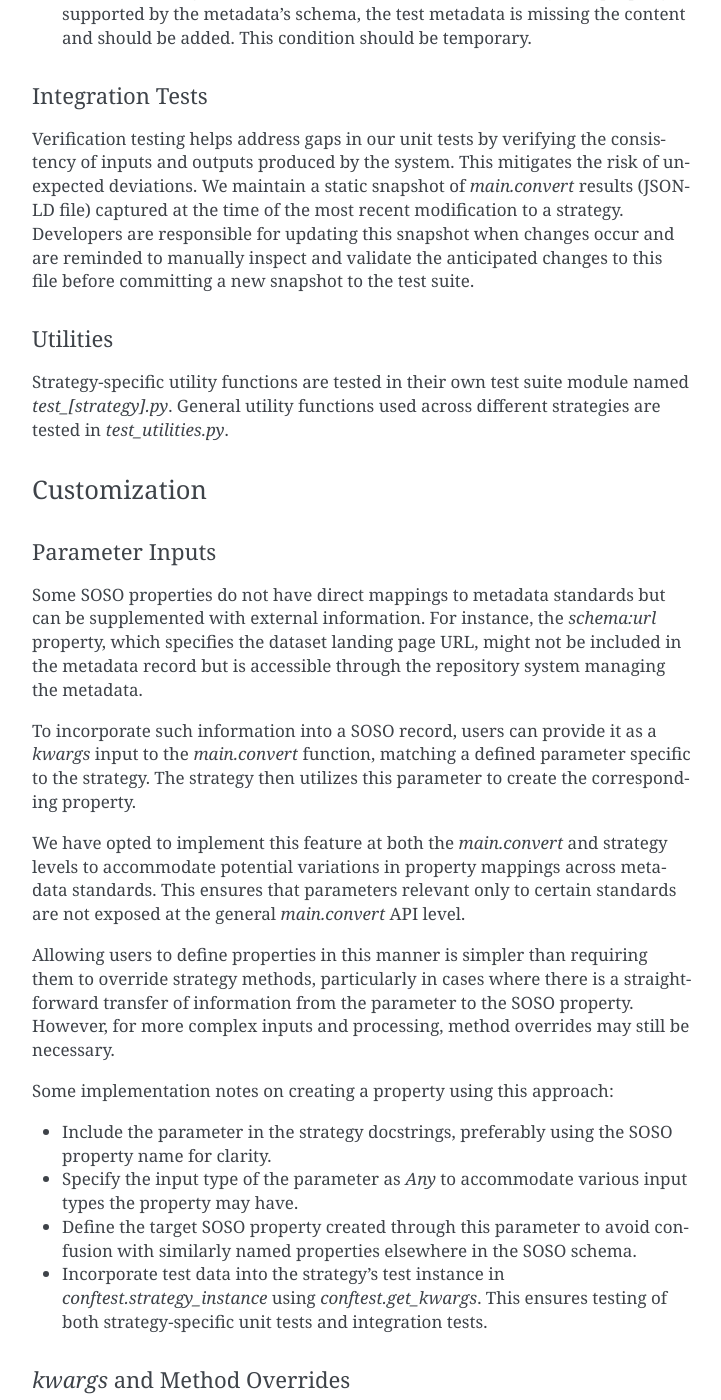
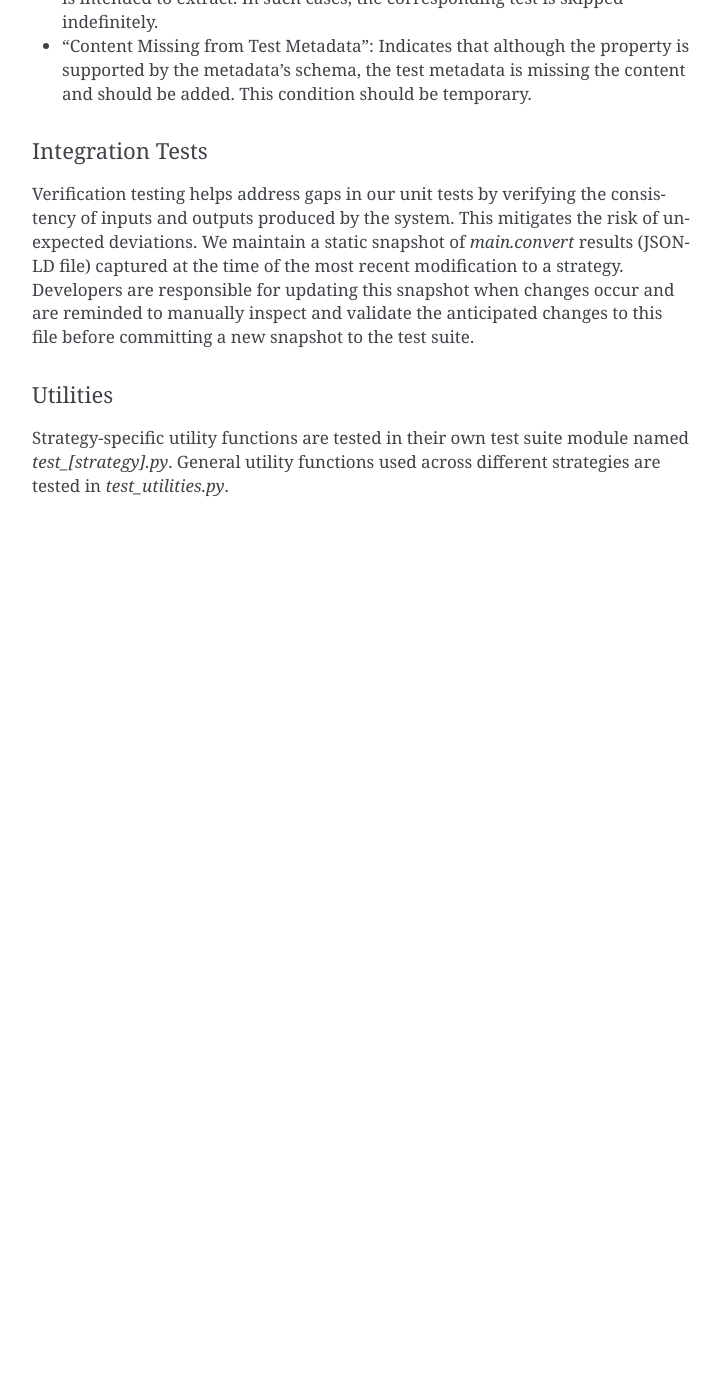
Before and after one commit to clnsmth/soso, a Sphinx documentation site: the page built from docs/source/dev/design.rst, in a window 1280 px wide and 1400 px high, scrolled down 7256 px. Shown: the whole window, without its empty margins (388-1109 px from the left). Built offline with Sphinx 7.4.7, drawn with Linux system fonts in a browser that asks for light colours; after the commit the page ends 7800 px from its top, so only the background shows below that; some of the changed text lies outside the part shown.

Commit message:
docs: describe new approach to property override with kwargs
Describe and demonstrate the recently implemented approach for
overriding any top-level SOSO property using kwargs. Provide clear
instructions and examples to illustrate its usage effectively.

Deprecate `Customization` details in the design documents in favor of
illustrating and describing the implementation in user-facing vignettes.

Related to: 158a92423eaa9d48c7c0a99ec8626463f4d3bc15

```diff
--- a/docs/source/dev/design.rst
+++ b/docs/source/dev/design.rst
@@ -52,7 +52,7 @@
 
 With this pattern, new support for metadata standards or versions can be easily added as strategy modules without modifying the client code or test suite.
 
-Users typically define workflows that involve iterating over a series of metadata files. Each file, along with its corresponding strategy, is passed to `main.convert`, which returns a SOSO record.
+Users typically define workflows that iterate over a series of metadata files. For each file, along with its corresponding strategy and any unmappable properties expressed as `kwargs`, users invoke `main.convert`, which then returns a SOSO record.
 
 .. image:: sequence_diagram.png
    :alt: Strategy Pattern
@@ -80,10 +80,11 @@
 
 The Strategy Pattern employed in our application enables a high degree of user customization to solve common challenges:
 
-* Properties requiring additional processing due to data repository-specific implementations of metadata standards.
-* Properties that don't map to metadata but require external data, such as dataset landing page URLs.
+* Properties that don’t map to a metadata standard but require external data, such as dataset landing page URLs.
+* Properties requiring custom processing due to community-specific application of metadata standards.
 
-These cases are addressed by either providing the information to a strategy as arguments to parameters, or by inputting the information as `kwargs` to customized strategy methods. The user documentation has more information on this process.
+These cases can be addressed by providing information as `kwargs` to the main.convert function, which overrides properties corresponding to `kwargs` key names, or by modifying existing strategy methods through method overrides. For further details, refer to the user documentation.
+
 
 Alternative Implementations Considered
 ~~~~~~~~~~~~~~~~~~~~~~~~~~~~~~~~~~~~~~
@@ -198,36 +199,3 @@
 ^^^^^^^^^
 
 Strategy-specific utility functions are tested in their own test suite module named `test_[strategy].py`. General utility functions used across different strategies are tested in `test_utilities.py`.
-
-Customization
-~~~~~~~~~~~~~
-
-Parameter Inputs
-^^^^^^^^^^^^^^^^
-
-Some SOSO properties do not have direct mappings to metadata standards but can be supplemented with external information. For instance, the `schema:url` property, which specifies the dataset landing page URL, might not be included in the metadata record but is accessible through the repository system managing the metadata.
-
-To incorporate such information into a SOSO record, users can provide it as a `kwargs` input to the `main.convert` function, matching a defined parameter specific to the strategy. The strategy then utilizes this parameter to create the corresponding property.
-
-We have opted to implement this feature at both the `main.convert` and strategy levels to accommodate potential variations in property mappings across metadata standards. This ensures that parameters relevant only to certain standards are not exposed at the general `main.convert` API level.
-
-Allowing users to define properties in this manner is simpler than requiring them to override strategy methods, particularly in cases where there is a straightforward transfer of information from the parameter to the SOSO property. However, for more complex inputs and processing, method overrides may still be necessary.
-
-Some implementation notes on creating a property using this approach:
-
-* Include the parameter in the strategy docstrings, preferably using the SOSO property name for clarity.
-* Specify the input type of the parameter as `Any` to accommodate various input types the property may have.
-* Define the target SOSO property created through this parameter to avoid confusion with similarly named properties elsewhere in the SOSO schema.
-* Incorporate test data into the strategy's test instance in `conftest.strategy_instance` using `conftest.get_kwargs`. This ensures testing of both strategy-specific unit tests and integration tests.
-
-`kwargs` and Method Overrides
-^^^^^^^^^^^^^^^^^^^^^^^^^^^^^
-
-If unmappable properties cannot be provided to a strategy through parameter inputs (as described above), more advanced approaches become necessary. This typically occurs when the input information is complex and requires customized processing. For instance, `schema:potentialAction` provides access to data, but its many complex and nested sub-properties often depend on the nuances of the repository system storing the data.
-
-To incorporate such information into a SOSO record, users can supply it as arbitrary `kwargs` inputs to the `main.convert` function. These inputs are then passed to identically named `kwargs` inputs in the specific strategy. The corresponding strategy method, customized and overridden by the user, then handles the processing. This approach allows users to define properties in a highly customizable manner.
-
-Here are some things to keep in mind when implementing this:
-
-* Method overrides apply to top-level SOSO properties defined in `interface.StrategyInterface` and called in `main.convert`. Properties outside of this scope will not be included in the final SOSO record.
-* This approach can be used to override any strategy methods, not just those for unmappable properties.
```
Also changed, not shown: docs/source/index.rst (+8 -7 lines), docs/source/user/quickstart.rst (+17 -0 lines), docs/source/dev/sequence_diagram.png.
